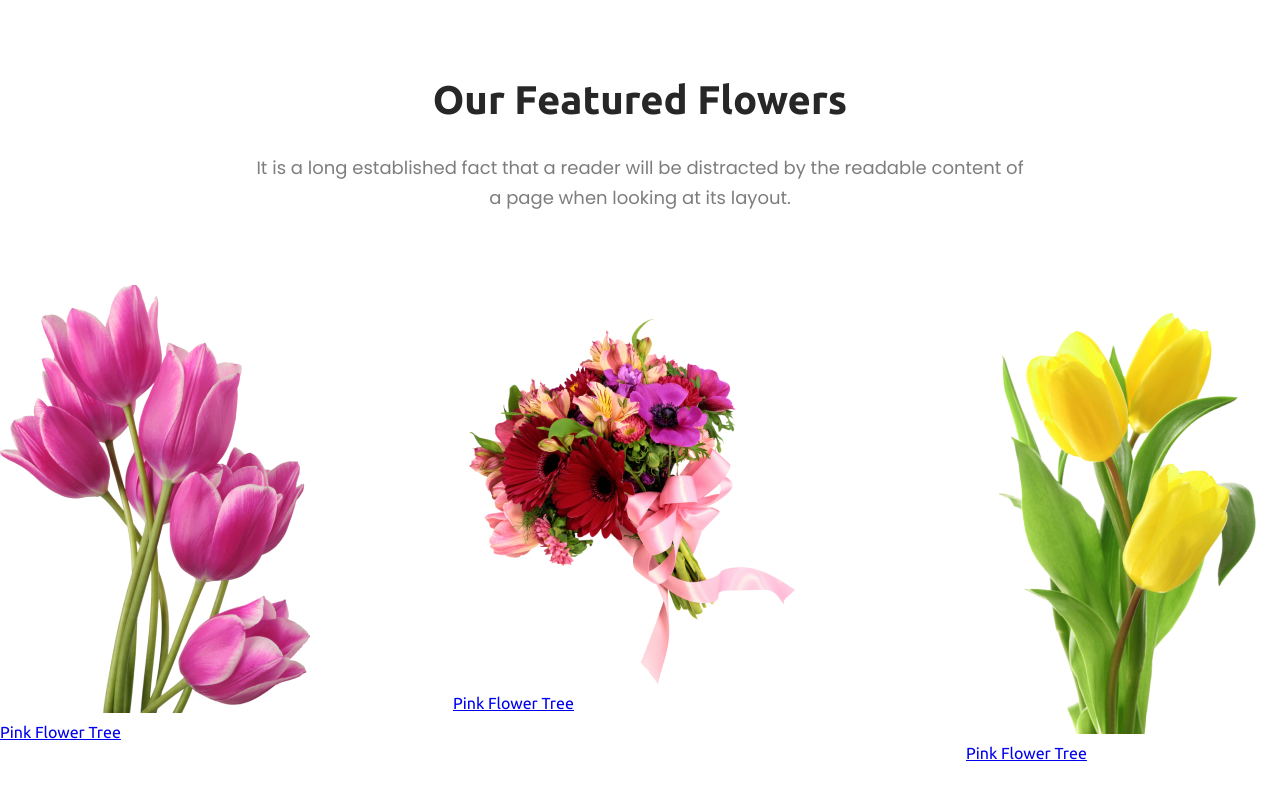
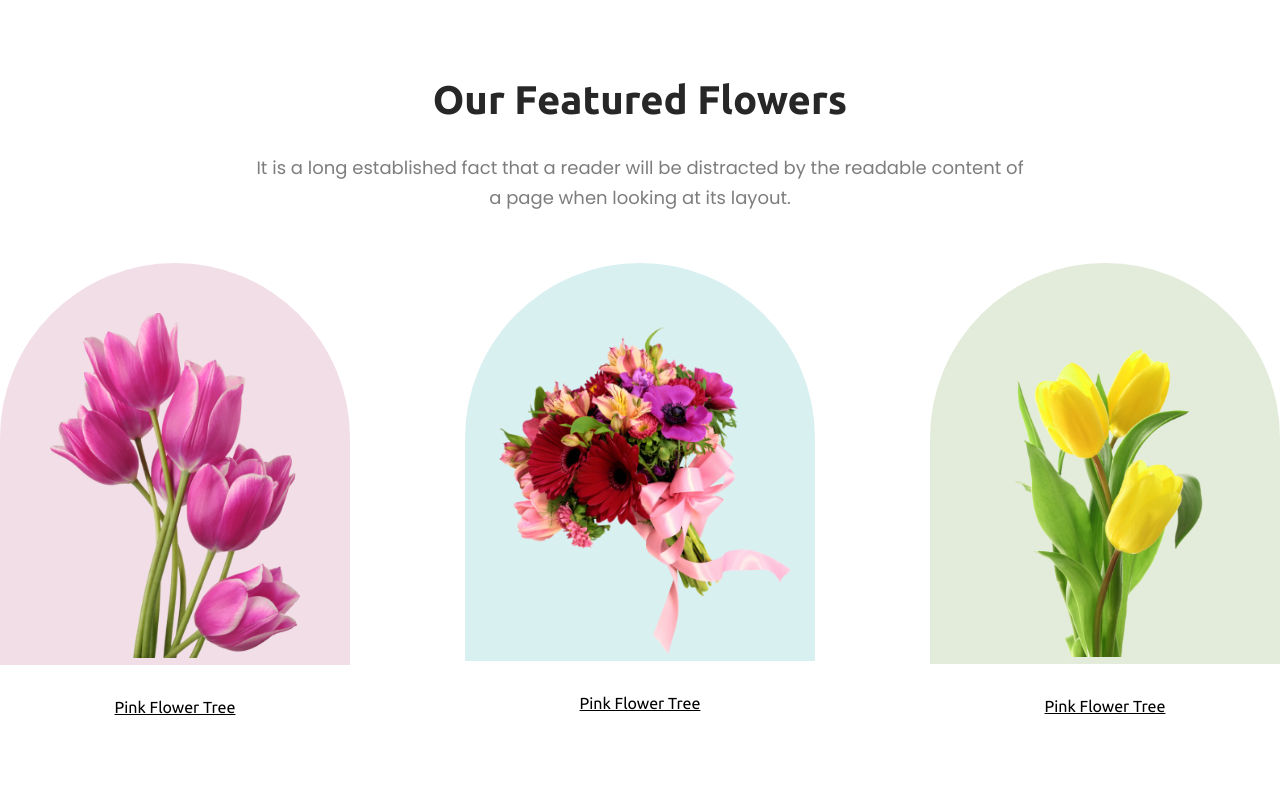
Before and after one commit to sowadsikder/flower-shop, a plain HTML site: page index.html in a window 1280 px wide. Shown: the part 803-1603 px from the top of the page. After the commit the page ends 1523 px from the top, so only its background shows below. Drawn offline with Linux system fonts and the light colour scheme.

Commit message:
flower section and style added

```diff
--- a/css/styles.css
+++ b/css/styles.css
@@ -93,4 +93,43 @@ padding: 80px 0;
   justify-content: space-between;
   align-items: center;
   margin-top: 50px;
+  gap: 24px;
 }
+.flower-item-box {
+  width: 350px;
+  height: 250px;
+  text-align: center;
+}
+.flower-name {
+  margin-top: 30px;
+}
+.flower-item-box a {
+  color: black;
+}
+.item-box-radius {
+  border-radius: 300px 300px 0px 0px;
+  background: rgba(167, 33, 98, 0.15);
+}
+
+.item-box-radius-2 {
+  border-radius: 300px 300px 0px 0px;
+  background: rgba(5, 151, 160, 0.15);
+}
+
+.item-box-radius-3 {
+  border-radius: 300px 300px 0px 0px;
+  background: rgba(71, 125, 17, 0.15);
+}
+img.item-box-flower-1 {
+  width: 100%;
+  padding: 50px 50px 0 50px;
+}
+img.item-box-flower-2 {
+  width: 123%;
+  padding: 50px 50px 0 50px;
+  margin: 10px -30px 0;
+}
+img.item-box-flower-3 {
+  width: 94%;
+  padding: 50px 50px 0 50px;
+}
--- a/index.html
+++ b/index.html
@@ -34,21 +34,21 @@
                 <div class="flower-item-container">
                     <div class="flower-item-box">
                         <div class="item-box-radius">
-                            <img src="asset/pngwing 6.png" alt="" class="item-box-flower">
+                            <img src="asset/pngwing 6.png" alt="" class="item-box-flower-1">
                         </div>
-                        <a href="#" class="flower-name">Pink Flower Tree</a>
+                        <div class="flower-name"><a href="#">Pink Flower Tree</a></div>
                     </div>
                     <div class="flower-item-box">
                         <div class="item-box-radius-2">
-                            <img src="asset/pngwing 5.png" alt="" class="item-box-flower">
+                            <img src="asset/pngwing 5.png" alt="" class="item-box-flower-2">
                         </div>
-                        <a href="#" class="flower-name">Pink Flower Tree</a>
+                        <div class="flower-name"><a href="#">Pink Flower Tree</a></div>
                     </div>
                     <div class="flower-item-box">
                         <div class="item-box-radius-3">
-                            <img src="asset/pngwing 7.png" alt="" class="item-box-flower">
+                            <img src="asset/pngwing 7.png" alt="" class="item-box-flower-3">
                         </div>
-                        <a href="#" class="flower-name">Pink Flower Tree</a>
+                        <div class="flower-name"><a href="#">Pink Flower Tree</a></div>
                     </div>
                 </div>
             </div>
```
